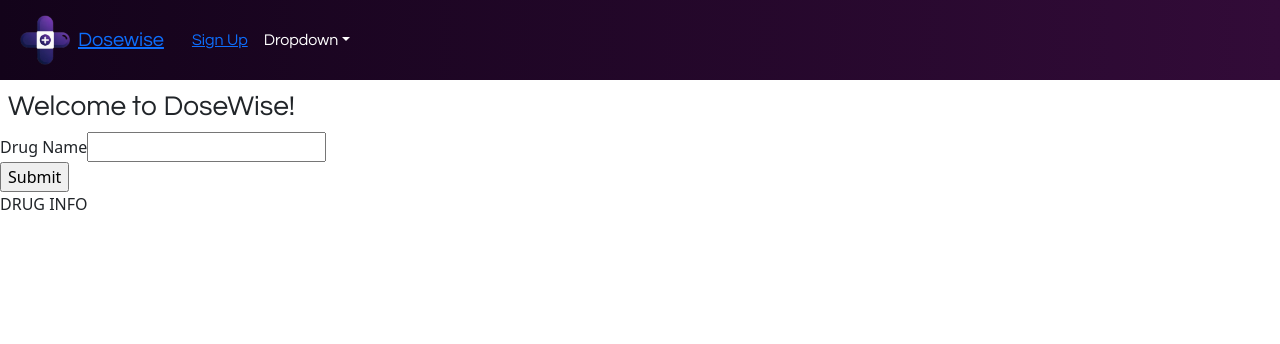
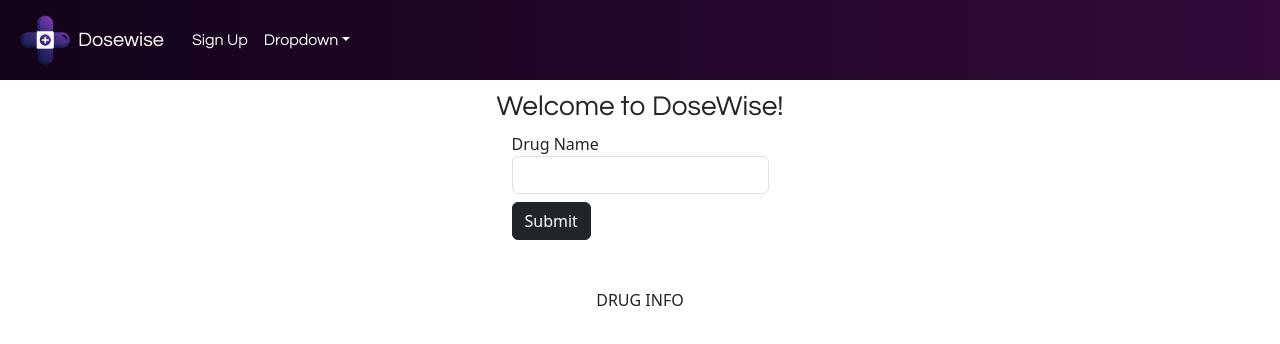
Before and after one commit to arnavk377/dosewise-frontend, a React (Vite) app: page / in a window 1280 px wide. Shown: the top 344 px of the page. Built offline with nearby package versions, Linux system fonts and the light colour scheme.

Commit message:
styling for navbar and main page

```diff
--- a/src/App.jsx
+++ b/src/App.jsx
@@ -22,18 +22,26 @@ export default function App() {
   return (
     <>
       <Navbar />
+      <div className="d-flex justify-content-center align-items-center">
       <h1 className="">Welcome to DoseWise!</h1>
+      </div>
+      <div className="d-flex justify-content-center align-items-center">
       <form className='input-form' onSubmit={handleSubmit}>
         <div>
           <label htmlFor='data'>Drug Name</label>
-          <input type='text' id='data'
+          <input type='text'
+          className='form-control'
+          id='data'
           value={data || ""}
           onChange={(e) => setData(e.target.value)}
           />
         </div>
-        <input type="submit"/>
+        <input className="btn btn-dark mt-2" type="submit"/>
       </form>
+      </div>
+      <div className="d-flex justify-content-center align-items-center mt-5">
       <p id="drugInfo">DRUG INFO</p>
+      </div>
     </>
   )
 }
--- a/src/assets/navbar.jsx
+++ b/src/assets/navbar.jsx
@@ -12,11 +12,11 @@ function navbar() {
     <Navbar expand="lg" className="bg-body-tertiary navbar-dark">
       <Container className="px-1 mx-3">
         <img src={dosewiseLogo} alt="DoseWise Logo" className="logo" />
-        <Navbar.Brand to="/" className="text-white px-2 popUp questrial"><Link to="/">Dosewise</Link></Navbar.Brand>
+        <Navbar.Brand href="/" className="text-white px-2 popUp questrial">Dosewise</Navbar.Brand>
         <Navbar.Toggle aria-controls="basic-navbar-nav"/>
         <Navbar.Collapse id="basic-navbar-nav navbar-dark">
           <Nav className="me-auto navbar-light">
-            <Nav.Link className="text-white px-1 popUp questrial"><Link to="/signup">Sign Up</Link></Nav.Link>
+            <Nav.Link href="/signup"className="text-white px-1 popUp questrial">Sign Up</Nav.Link>
             <NavDropdown title="Dropdown" id="basic-nav-dropdown" className="px-1 questrial">
               <NavDropdown.Item >Action</NavDropdown.Item>
               <NavDropdown.Item >
```
